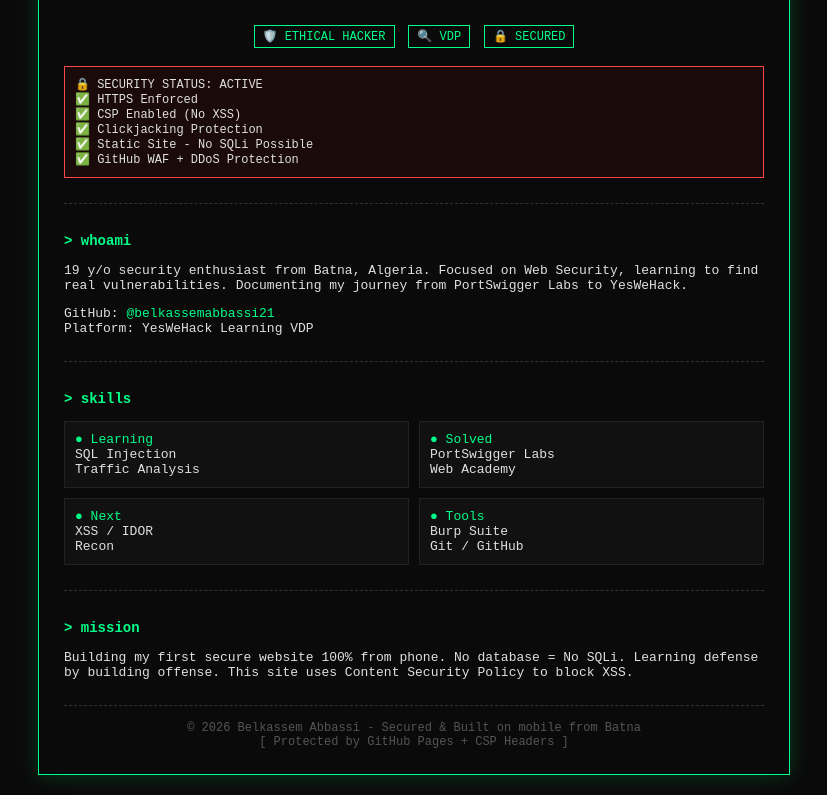
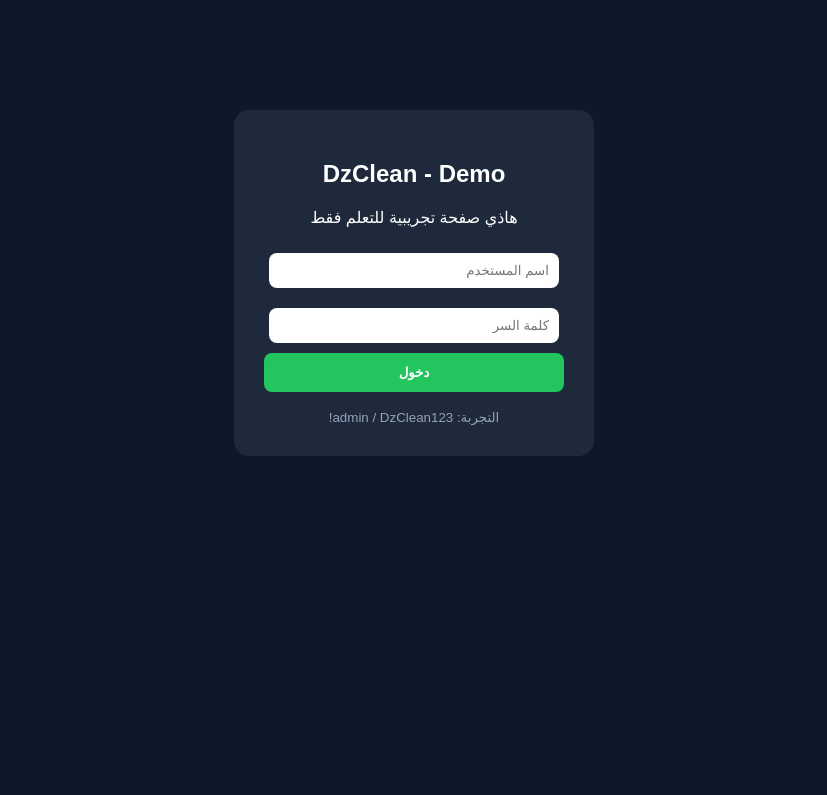
Before and after one commit to belkassemabbassi21-dotcom/belkassemabbassi21.github.io, a plain HTML site: page index.html in a window 1280 px wide. Shown: the part 117-912 px from the top of the page, without its empty margins (226-1053 px from the left). After the commit the page ends 800 px from the top, so only its background shows below. Drawn offline with Linux system fonts and the light colour scheme.

Commit message:
Update index.html

```diff
--- a/index.html
+++ b/index.html
@@ -1,78 +1,44 @@
 <!DOCTYPE html>
-<html lang="en">
+<html lang="ar" dir="rtl">
 <head>
 <meta charset="UTF-8">
-<meta name="viewport" content="width=device-width, initial-scale=1.0">
-<title>Belkassem Abbassi | Security Researcher</title>
-<!-- SECURITY HEADERS - Protection Level MAX -->
-<meta http-equiv="Content-Security-Policy" content="default-src 'self'; style-src 'unsafe-inline'; img-src 'self' data:; base-uri 'self';">
-<meta http-equiv="X-Content-Type-Options" content="nosniff">
-<meta http-equiv="X-Frame-Options" content="DENY">
-<meta http-equiv="Referrer-Policy" content="strict-origin-when-cross-origin">
-<meta name="robots" content="noindex, nofollow">
+<title>DzClean - تسجيل الدخول | Demo</title>
 <style>
-body{background:#0a0a0a;color:#e0e0e0;font-family:monospace;margin:0;padding:20px;}
-.container{max-width:700px;margin:auto;border:1px solid #00ff88;padding:25px;box-shadow:0 0 20px rgba(0,255,136,0.2);}
-h1{color:#00ff88;text-align:center;margin-bottom:5px;letter-spacing:2px;}
-.sub{text-align:center;color:#888;font-size:14px;margin-bottom:25px;}
-.badge{display:inline-block;border:1px solid #00ff88;color:#00ff88;padding:3px 8px;font-size:12px;margin:3px;}
-.section{margin-top:25px;border-top:1px dashed #333;padding-top:15px;}
-.section h3{color:#00ff88;font-size:14px;}
-a{color:#00ff88;text-decoration:none;}
-a:hover{text-decoration:underline;}
-.status{color:#00ff88;}
-.grid{display:grid;grid-template-columns:1fr 1fr;gap:10px;margin-top:10px;}
-.card{border:1px solid #222;padding:10px;background:#111;}
-.sec-box{border:1px solid #ff4444;background:#1a0a0a;padding:10px;margin-top:15px;font-size:12px;}
+body{font-family:sans-serif; background:#0f172a; color:white; display:flex; justify-content:center; align-items:center; height:100vh; margin:0}
+.box{background:#1e293b; padding:30px; border-radius:15px; width:300px; text-align:center}
+input{width:90%; padding:10px; margin:10px 0; border-radius:8px; border:none}
+button{background:#22c55e; color:white; border:none; padding:12px; width:100%; border-radius:8px; font-weight:bold; cursor:pointer}
+small{color:#94a3b8}
 </style>
 </head>
 <body>
-<div class="container">
-<h1>Belkassem Abbassi</h1>
-<div class="sub">Security Researcher | Batna, DZ | Bug Hunter in Progress</div>
-
-<div style="text-align:center">
-<span class="badge">🛡️ ETHICAL HACKER</span>
-<span class="badge">🔍 VDP</span>
-<span class="badge">🔒 SECURED</span>
+<div class="box">
+<h2>DzClean - Demo</h2>
+<p>هاذي صفحة تجريبية للتعلم فقط</p>
+<input type="text" id="user" placeholder="اسم المستخدم">
+<input type="password" id="pass" placeholder="كلمة السر">
+<button onclick="login()">دخول</button>
+<p id="msg"></p>
+<small>التجربة: admin / DzClean123!</small>
 </div>
 
-<div class="sec-box">
-🔒 SECURITY STATUS: ACTIVE<br>
-✅ HTTPS Enforced<br>
-✅ CSP Enabled (No XSS)<br>
-✅ Clickjacking Protection<br>
-✅ Static Site - No SQLi Possible<br>
-✅ GitHub WAF + DDoS Protection
-</div>
-
-<div class="section">
-<h3>> whoami</h3>
-<p>19 y/o security enthusiast from Batna, Algeria. Focused on Web Security, learning to find real vulnerabilities. Documenting my journey from PortSwigger Labs to YesWeHack.</p>
-<p>GitHub: <a href="https://github.com/belkassemabbassi21">@belkassemabbassi21</a><br>
-Platform: YesWeHack Learning VDP</p>
-</div>
-
-<div class="section">
-<h3>> skills</h3>
-<div class="grid">
-<div class="card"><span class="status">● Learning</span><br>SQL Injection<br>Traffic Analysis</div>
-<div class="card"><span class="status">● Solved</span><br>PortSwigger Labs<br>Web Academy</div>
-<div class="card"><span class="status">● Next</span><br>XSS / IDOR<br>Recon</div>
-<div class="card"><span class="status">● Tools</span><br>Burp Suite<br>Git / GitHub</div>
-</div>
-</div>
-
-<div class="section">
-<h3>> mission</h3>
-<p>Building my first secure website 100% from phone. No database = No SQLi. Learning defense by building offense. This site uses Content Security Policy to block XSS.</p>
-</div>
-
-<div class="section" style="text-align:center;color:#555;font-size:12px">
-© 2026 Belkassem Abbassi - Secured & Built on mobile from Batna<br>
-[ Protected by GitHub Pages + CSP Headers ]
-</div>
-
-</div>
+<script>
+let tries = 0;
+function login(){
+  let u = document.getElementById('user').value;
+  let p = document.getElementById('pass').value;
+  tries++;
+  // حماية ضد Hydra: بعد 3 محاولات نحبسوه
+  if(tries > 3){
+    document.getElementById('msg').innerText = "تم حظرك مؤقتا! حاولت بزاف - هاذي هي الحماية ضد Hydra";
+    return;
+  }
+  if(u === "admin" && p === "DzClean123!"){
+    document.getElementById('msg').innerText = "مرحبا بيك! دخلت بنجاح";
+  } else {
+    document.getElementById('msg').innerText = "غلطة! بقاولك " + (3 - tries + 1) + " محاولات";
+  }
+}
+</script>
 </body>
 </html>
```
